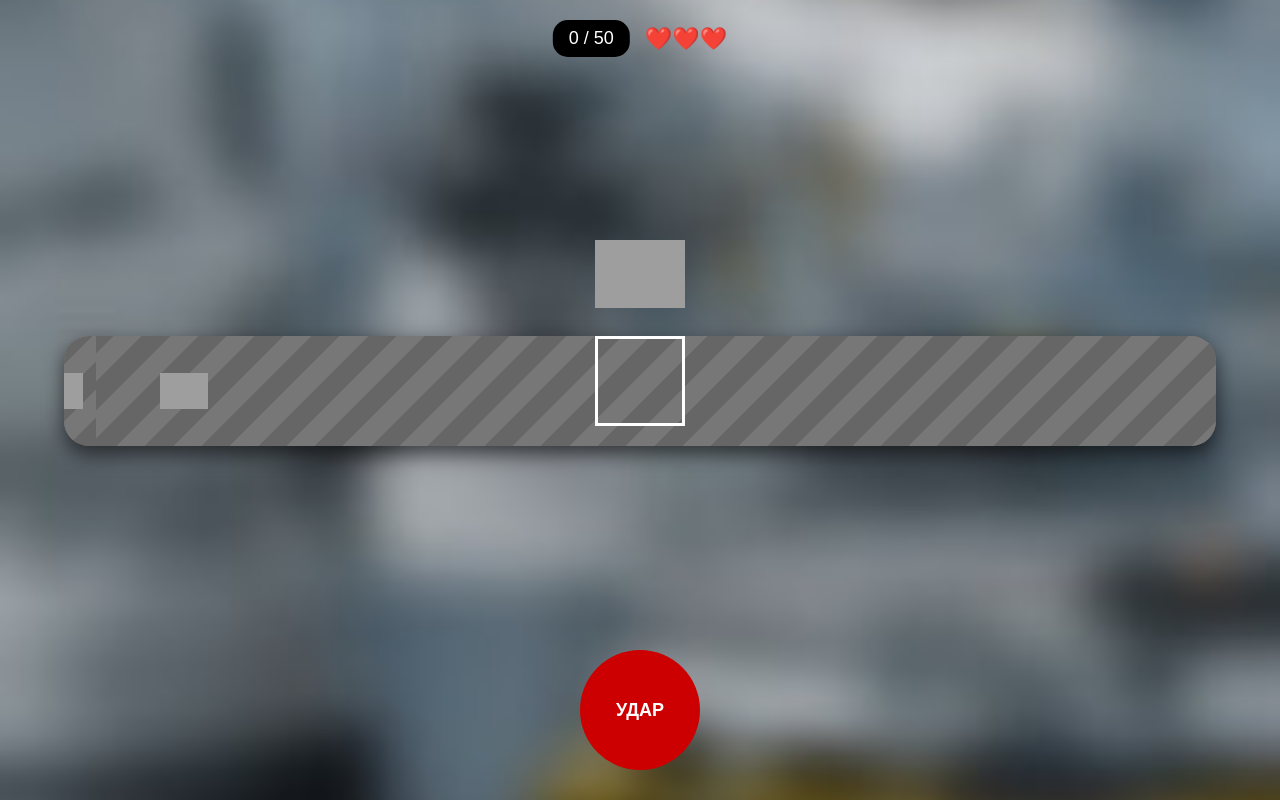
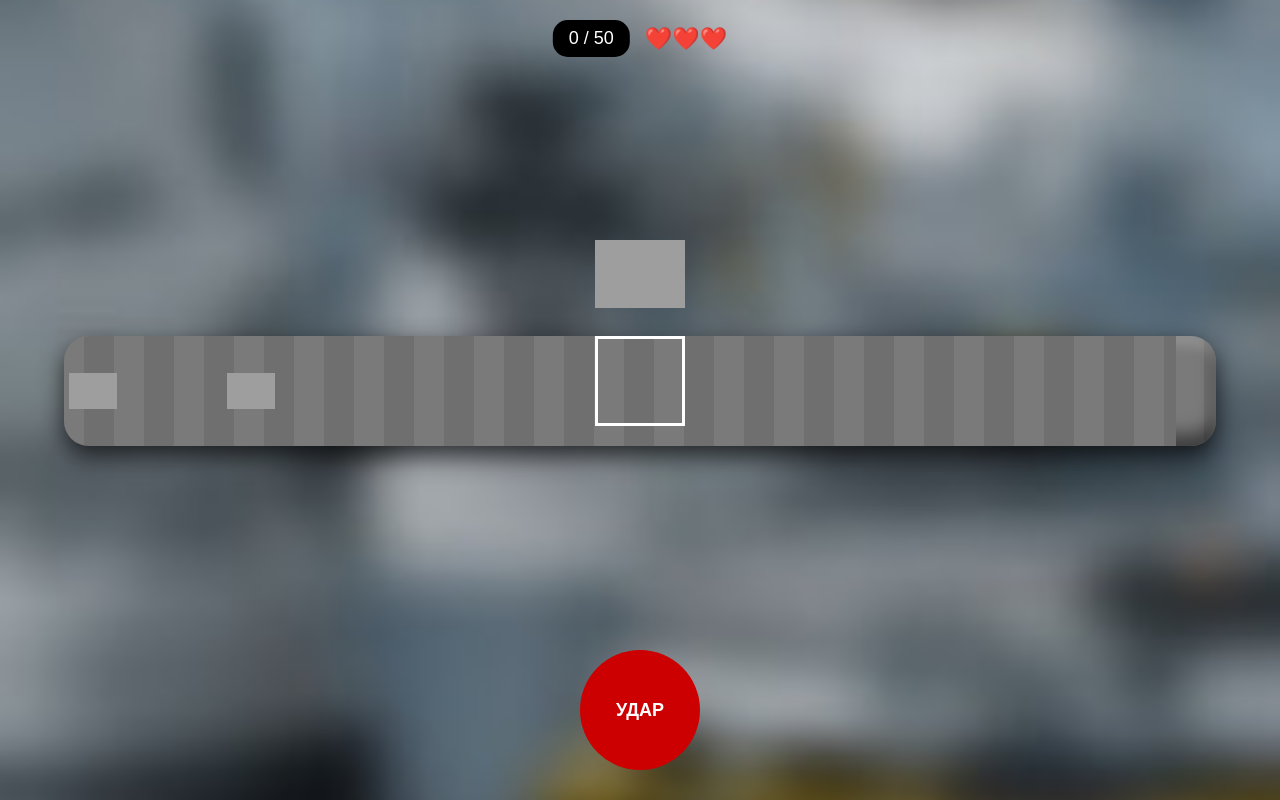
Before and after one commit to markbartolomeev-blip/Challenge_4, a plain HTML site: page index.html in a window 1280 px wide. Both pictures are taken after a click on the button "Начать". Drawn offline with Linux system fonts and the light colour scheme; grey boxes are pictures that could not be loaded.

Commit message:
Update index.html

```diff
--- a/index.html
+++ b/index.html
@@ -22,7 +22,7 @@ body{
   z-index:-2;
 }
 
-/* затемнения */
+/* overlays */
 .overlay{
   position:fixed;
   inset:0;
@@ -41,14 +41,14 @@ body{
   max-width:90%;
 }
 
-/* ИГРА */
+/* GAME */
 #game{
   position:relative;
   width:100%;
   height:100vh;
 }
 
-/* КОНВЕЙЕР */
+/* CONVEYOR */
 #conveyor{
   position:absolute;
   top:42%;
@@ -58,31 +58,30 @@ body{
   border-radius:25px;
   background:
     repeating-linear-gradient(
-      -45deg,
-      #666 0,
-      #666 20px,
-      #777 20px,
-      #777 40px
+      to right,
+      #6f6f6f 0,
+      #6f6f6f 30px,
+      #7a7a7a 30px,
+      #7a7a7a 60px
     );
   box-shadow:
-    inset 0 10px 15px rgba(255,255,255,.15),
-    inset 0 -10px 15px rgba(0,0,0,.4),
-    0 8px 20px rgba(0,0,0,.6);
+    inset 0 10px 12px rgba(255,255,255,.18),
+    inset 0 -12px 18px rgba(0,0,0,.5),
+    0 10px 25px rgba(0,0,0,.7);
   overflow:hidden;
 }
 
-/* анимация ленты */
-#conveyor::before{
-  content:"";
+/* smooth belt motion */
+#belt{
   position:absolute;
   inset:0;
   background:inherit;
-  animation:moveBelt 1s linear infinite;
+  animation:beltMove .6s linear infinite;
 }
 
-@keyframes moveBelt{
-  from{background-position:0 0}
-  to{background-position:40px 0}
+@keyframes beltMove{
+  from{transform:translateX(0)}
+  to{transform:translateX(-60px)}
 }
 
 #zone{
@@ -136,7 +135,7 @@ body{
   font-size:22px;
 }
 
-/* кнопка */
+/* button */
 #controls{
   position:absolute;
   bottom:30px;
@@ -161,19 +160,17 @@ body{
 
 <div id="bg"></div>
 
-<!-- ЗАГРУЗКА -->
 <div class="overlay" id="loading">
   <div class="box"><h2>Загрузка…</h2></div>
 </div>
 
-<!-- ОБУЧЕНИЕ -->
 <div class="overlay" id="tutorial" style="display:none">
   <div class="box">
     <h2>Обучение 👊</h2>
     <p>
       Выбивай <b>неправильные</b> конфеты в белой зоне.<br><br>
-      ❌ Ошибка — минус сердце.<br><br>
-      <b>Цель:</b> 50 неправильных
+      Ошибка — минус ❤️<br><br>
+      <b>Цель:</b> 50
     </p>
     <button onclick="startGame()">Начать</button>
   </div>
@@ -186,7 +183,11 @@ body{
   </div>
 
   <img id="fist" src="E83F4545-0152-4EEE-B616-9817D1655B1C.png">
-  <div id="conveyor"></div>
+
+  <div id="conveyor">
+    <div id="belt"></div>
+  </div>
+
   <div id="zone"></div>
 
   <div id="controls">
@@ -209,7 +210,7 @@ const images=[
 ];
 
 let candies=[];
-let speed=1.6;
+let speed=2.2;
 let hits=0;
 let hearts=3;
 let startTime=0;
@@ -220,7 +221,6 @@ const counter=document.getElementById("counter");
 const heartsEl=document.getElementById("hearts");
 const fist=document.getElementById("fist");
 
-/* загрузка */
 let loaded=0;
 images.forEach(src=>{
   const i=new Image();
@@ -238,7 +238,7 @@ function startGame(){
   tutorial.style.display="none";
   game.style.display="block";
   startTime=Date.now();
-  setInterval(spawnCandy,1300);
+  setInterval(spawnCandy,1200);
   requestAnimationFrame(loop);
 }
 
@@ -264,9 +264,9 @@ function loseHeart(){
 
 function loop(){
   const elapsed=(Date.now()-startTime)/1000;
-  if(elapsed>10) speed=2;
-  if(elapsed>30) speed=2.7;
-  if(elapsed>60) speed=3.5;
+  if(elapsed>10) speed=2.8;
+  if(elapsed>30) speed=3.5;
+  if(elapsed>60) speed=4.5;
 
   candies.forEach((c,i)=>{
     let x=parseFloat(c.style.left);
```
